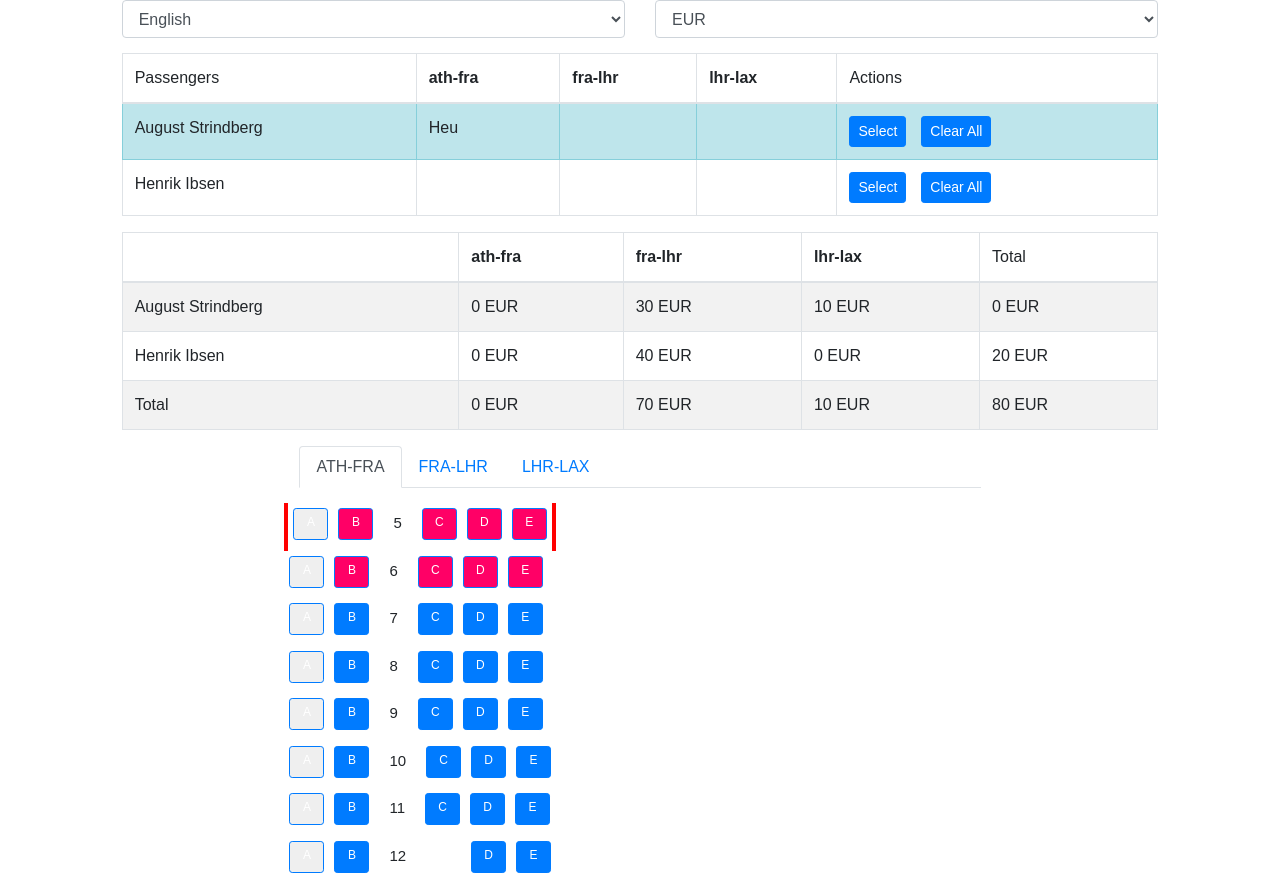
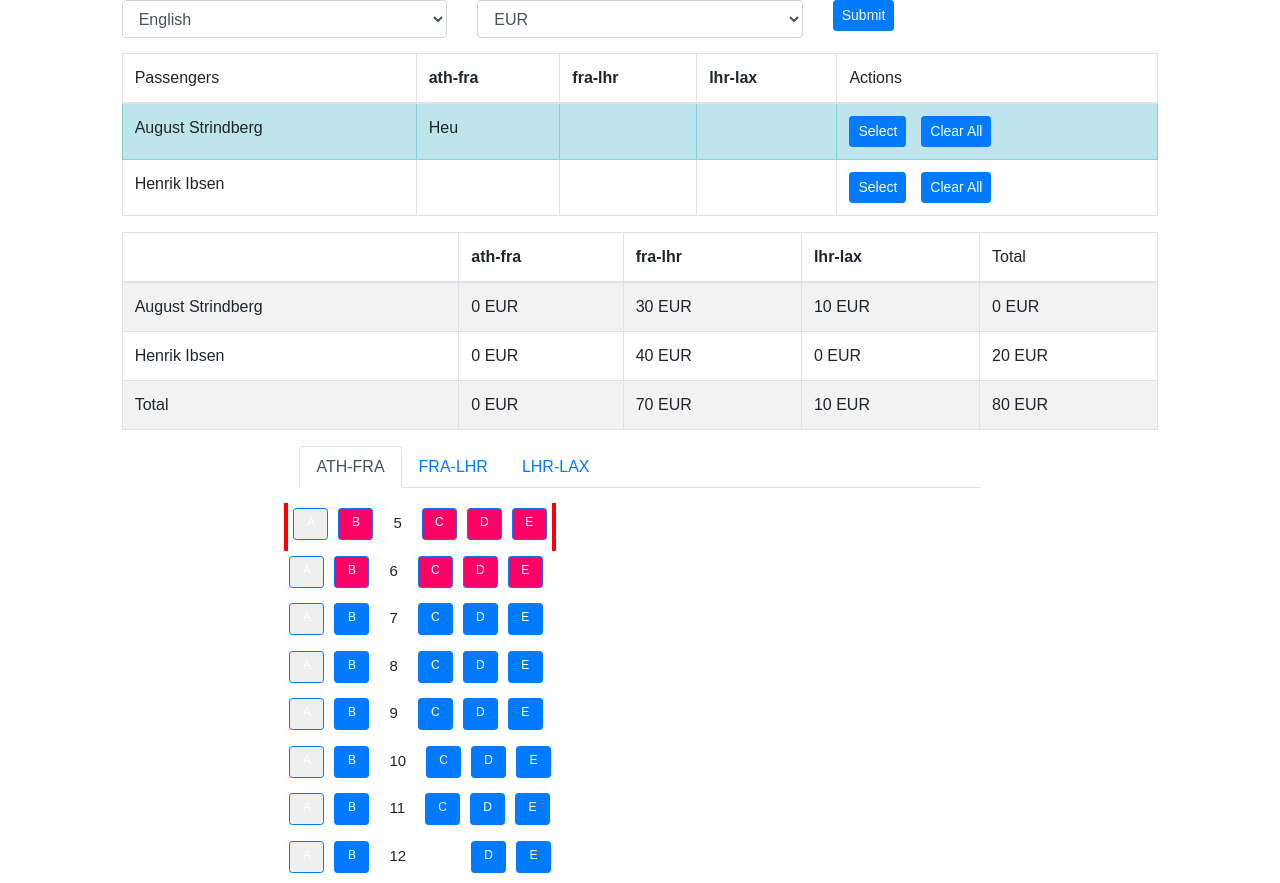
Before and after one commit to MrRisoni/preseat, a React (Create React App) app: page / in a window 1280 px wide. Built offline with nearby package versions, Linux system fonts and the light colour scheme.

Commit message:
translations

```diff
--- a/src/LangCurrencySelector.js
+++ b/src/LangCurrencySelector.js
@@ -3,26 +3,46 @@ import { DataContext } from "./PreSeatContext";
 
 class LangCurrencySelector extends Component {
   static contextType = DataContext;
+  constructor(props) {
+    super(props);
+     this.state = {
+       lang:'',
+       cur:''
+     }
+
+     this.changeLang = this.changeLang.bind(this);
+
+     this.changeSettings = this.changeSettings.bind(this);
+  }
+
+changeLang(ev){
+  console.log(ev.target.value);
+  this.setState({lang:ev.target.value});
+}
+changeSettings()
+{
+    this.context.functions.updateChosenLang(this.state.lang);
+}
 
   render() {
-    let { languages, currentLang, currencies, currentCurrency } = this.context;
+    let { languages, currentLang, currencies, currentCurrency,translations } = this.context;
 
     return (
       <section id="selectors">
         <div className="row">
-          <div className="col-6">
-            <select className="form-control">
+          <div className="col-4">
+            <select className="form-control" onChange={this.changeLang}>
               {languages.map(lang => (
-                <option selected={lang.code == currentLang} key={lang.code}>
+                <option value={lang.code} selected={lang.code == currentLang} key={lang.code}>
                   {lang.title}
                 </option>
               ))}
             </select>
           </div>
-          <div className="col-6">
+          <div className="col-4">
             <select className="form-control">
               {currencies.map(cur => (
-                <option
+                <option value={cur.code}
                   selected={cur.code == currentCurrency.code}
                   key={cur.code}
                 >
@@ -31,6 +51,13 @@ class LangCurrencySelector extends Component {
               ))}
             </select>
           </div>
+
+            <div className="col-4">
+            <button type="button" className="btn btn-sm btn-primary" onClick={this.changeSettings}>
+                {translations[currentLang].General.Submit}
+            </button>
+
+            </div>
         </div>
       </section>
     );
--- a/src/PreSeatContext.js
+++ b/src/PreSeatContext.js
@@ -94,7 +94,6 @@ class PreSeatContextProvider extends Component {
         ]
       }
     ],
-    lang: "ru",
     languages: [
       {
         code: "ru",
@@ -166,7 +165,7 @@ class PreSeatContextProvider extends Component {
 
   updateChosenLang = newLang => {
     this.setState({
-      lang: newLang
+      currentLang: newLang
     });
   };
 
--- a/src/PriceBox.js
+++ b/src/PriceBox.js
@@ -9,7 +9,7 @@ class PriceBox extends Component {
   }
 
   render() {
-    let { segments, passengers, currentCurrency, activePax } = this.context;
+    let { segments, passengers, currentCurrency, activePax ,currentLang ,translations} = this.context;
 
     let segsArr = segments.map((sg, idx) => {
       let key = sg.from.toLowerCase() + "-" + sg.to.toLowerCase();
@@ -37,7 +37,7 @@ class PriceBox extends Component {
         <table className="table table-bordered">
           <thead>
             <tr>
-              <td>Passengers</td>
+              <td>{translations[currentLang].General.Passengers}</td>
               {segsArr.map(sg => (
                 <th key={sg.key}>{sg.key}</th>
               ))}
@@ -46,9 +46,8 @@ class PriceBox extends Component {
           </thead>
           <tbody>
             {passengers.map((psg, pxId) => (
-              <tr
+              <tr key={psg.key}
                 className={this.getPassengerClasName(pxId, activePax)}
-                key={psg.key}
               >
                 <td>{psg.name}</td>
                 {psg.selection.map(choice => (
@@ -59,14 +58,14 @@ class PriceBox extends Component {
                     className="btn btn-sm btn-primary selectPaxBtn"
                     onClick={() => this.context.functions.setActivePax(psg.key)}
                   >
-                    Select
+                    {translations[currentLang].General.Select}
                   </button>
 
                   <button
                     className="btn btn-sm btn-primary"
                     onClick={() => this.context.functions.clearSeats(psg.key)}
                   >
-                    Clear All
+                    {translations[currentLang].General.ClearAll}
                   </button>
                 </td>
               </tr>
--- a/src/locales/de.json
+++ b/src/locales/de.json
@@ -1,8 +1,11 @@
 {
   "LG": "Extra Legroom",
   "EX": "Emergency Exit",
-  "DS": "Discount",
   "General": {
-    "Passengers": "Passagiere"
+    "Passengers": "Passagiere",
+    "Select" : "Wählen",
+      "ClearAll" : "Rücksetzen",
+        "Submit" : "Einsenden"
+
   }
 }
--- a/src/locales/en.json
+++ b/src/locales/en.json
@@ -1,9 +1,11 @@
 {
   "LG": "Extra Legroom",
   "EX": "Emergency Exit",
-  "DS": "Discount",
   "NO": "No Seat Here",
   "General": {
-    "Passengers": "Passengers"
+    "Passengers": "Passengers",
+    "Select" : "Select",
+      "ClearAll" : "Clear All",
+        "Submit" : "Submit"
   }
 }
--- a/src/locales/fr.json
+++ b/src/locales/fr.json
@@ -1,8 +1,11 @@
 {
   "LG": "Extra Legroom",
   "EX": "Emergency Exit",
-  "DS": "Discount",
   "General": {
-    "Passengers": "Passagers"
+    "Passengers": "Passagers",
+    "Select" : "Choisir",
+      "ClearAll" : "Réinitialiser",
+        "Submit" : "Soumettre"
+
   }
 }
--- a/src/locales/ru.json
+++ b/src/locales/ru.json
@@ -1,8 +1,11 @@
 {
   "LG": "Extra Legroom",
   "EX": "Emergency Exit",
-  "DS": "Discount",
   "General": {
-    "Passengers": "Пассажиры"
+    "Passengers": "Пассажиры",
+    "Select" : "Выбрать",
+      "ClearAll" : "сброс",
+        "Submit" : "утверждать"
+
   }
 }
--- a/src/locales/sv.json
+++ b/src/locales/sv.json
@@ -1,8 +1,12 @@
 {
   "LG": "Extra Legroom",
   "EX": "Emergency Exit",
-  "DS": "Discount",
   "General": {
-    "Passengers": "Passagerare"
+    "Passengers": "Passagerare",
+    "Select" : "Välj",
+      "ClearAll" : "Nyinfatta",
+        "Submit" : "Skicka in"
+
+
   }
 }
```
